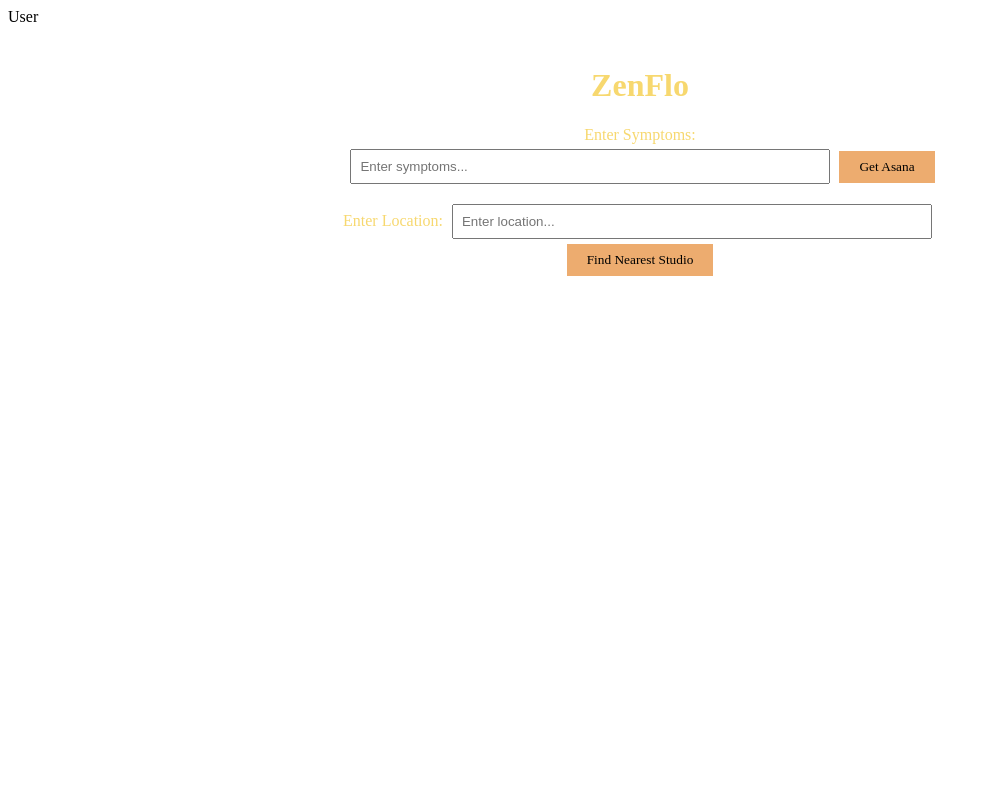
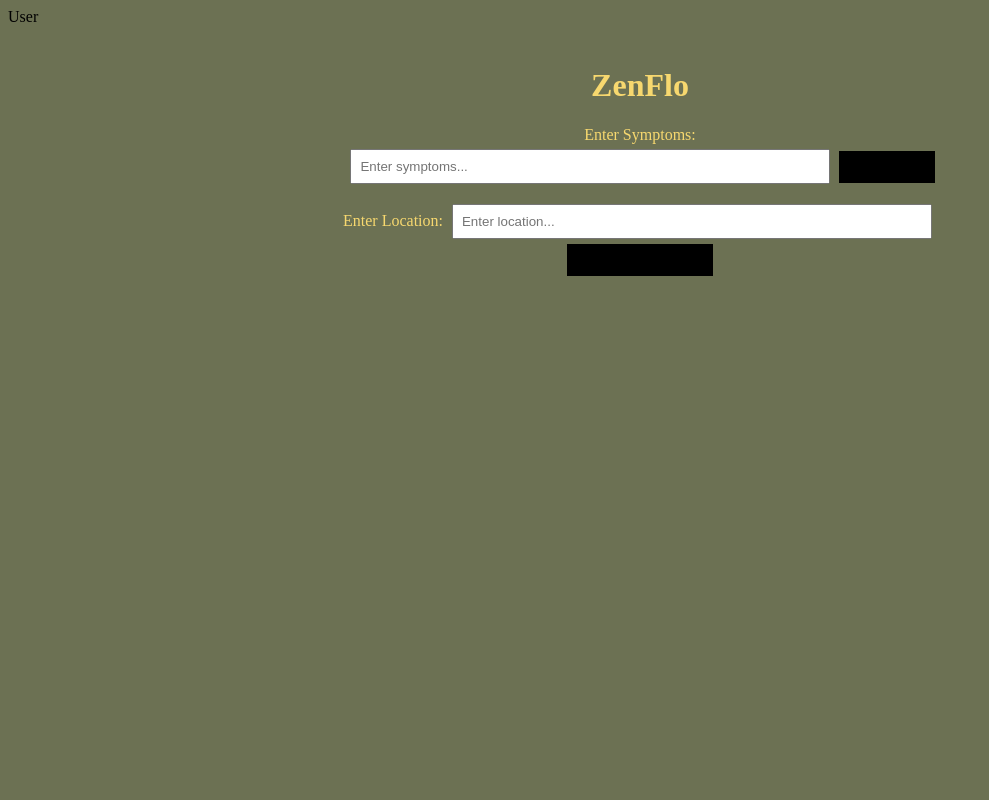
Before and after one commit to Samsriddhi/trial, a Python web app: template Templates/index.html in a window 1280 px wide. Shown: the whole page, without its empty margins (0-989 px from the left). Run offline with Jinja, Linux system fonts and the light colour scheme; the template is opened without the code that fills it, so the values that code supplies are empty.

Commit message:
Update index.html

```diff
--- a/Templates/index.html
+++ b/Templates/index.html
@@ -9,7 +9,7 @@ User
         body {
             background-size: cover;
             background-repeat: no-repeat;
-            background-color: white;
+            background-color:  #6C7153;
         }
 
         .container {
@@ -32,7 +32,7 @@ User
             border: black;
             cursor: pointer;
             font-family: 'Times New Roman';
-            background-color: #edac6f;
+            background-color: black;
         }
 
         button:hover {
```
